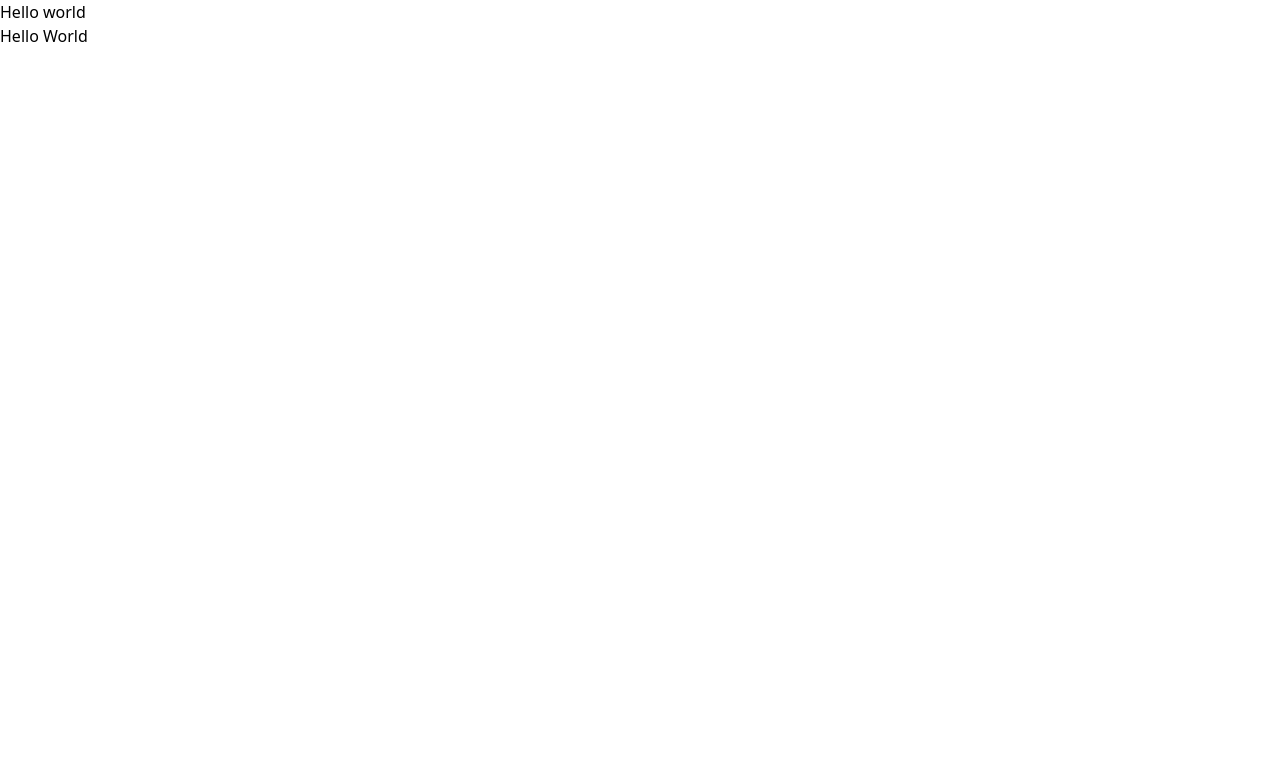
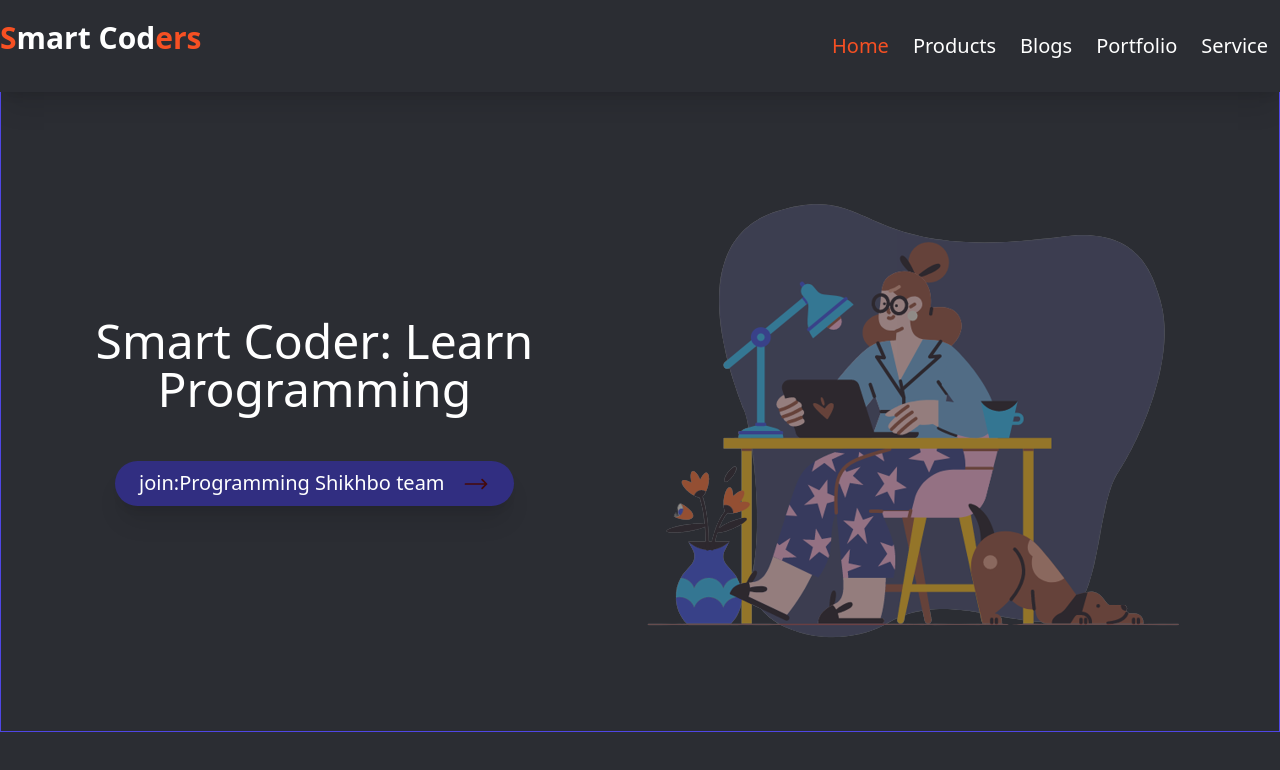
Before and after one commit to mdazizulialam/1st-project, a website built with Vite: page index.html in a window 1280 px wide. Built offline with nearby package versions, Linux system fonts and the light colour scheme.

Commit message:
create a navbar and hero Section

```diff
--- a/index.html
+++ b/index.html
@@ -7,9 +7,37 @@
     <title>First-Project</title>
     <link rel="stylesheet" href="css/main.css">
 </head>
-<body>
-    <h1>Hello world</h1>
-    <h1>Hello World</h1>
+<body class="bg-[#2b2d33]">
+
+   <nav class="bg-[#2b2d33] shadow-xl">
+    <div class="container mx-auto">
+        <div class="sm:flex justify-between items-center py-5">
+            <div class="text-center mb-4"> <a href="#" class="text-white text-xl sm:text-3xl font-bold"> <span class="text-[#f65023]">S</span>mart Cod<span class="text-[#f65023]">ers</span></a></div>
+            <ul class=" sm:flex text-xl text-white text-center border-t sm:border-none">
+                <li class="mt-4 sm:mt-0"><a href="#" class="p-3 text-[#f65023]">Home</a></li>
+                <li><a href="#" class="p-3 hover:text-[#f65023]">Products</a></li>
+                <li><a href="#" class="p-3 hover:text-[#f65023]">Blogs</a></li>
+                <li><a href="#" class="p-3 hover:text-[#f65023]">Portfolio</a></li>
+                <li><a href="#" class="p-3 hover:text-[#f65023]">Service</a></li>
+            </ul>
+        </div>
+    </div>
+   </nav>
+
+   <header>
+    <div class=" container mx-auto text-white sm:flex justify-around place-items-center text-center border border-indigo-600 border-t-0 h-[80vh] p-10">
+        <div>
+            <h1 class="text-2xl sm:text-5xl mb-5 sm:mb-12">Smart Coder: Learn <br> Programming</h1>
+            <button class="bg-indigo-900 px-6 py-2 rounded-full text-xl shadow-xl hover:bg-indigo-950">join:Programming Shikhbo team  <svg class="inline-block w-7 ml-3 text-red-950 animate-ping" xmlns="http://www.w3.org/2000/svg" fill="none" viewBox="0 0 24 24" stroke-width="1.5" stroke="currentColor" class="w-6 h-6">
+                <path stroke-linecap="round" stroke-linejoin="round" d="M17.25 8.25L21 12m0 0l-3.75 3.75M21 12H3" />
+              </svg>
+              </button>
+        </div>
+        <div>
+            <img class="animate-pulse" src="images/hero-img.png" alt="photo">
+        </div>
+    </div>
+   </header>
 
 </body>
 </html>
```
Also changed, not shown: images/backEnd.png (added), images/client-01.png (added), images/client-02.png (added), images/client-03.png (added), images/client-04.png (added), images/client-05.png (added), images/client-06.png (added), images/client-07.png (added), images/client-08.png (added), images/client-09.png (added), images/frontEnd.png (added), images/hero-img.png (added), images/javascript.png (added).
